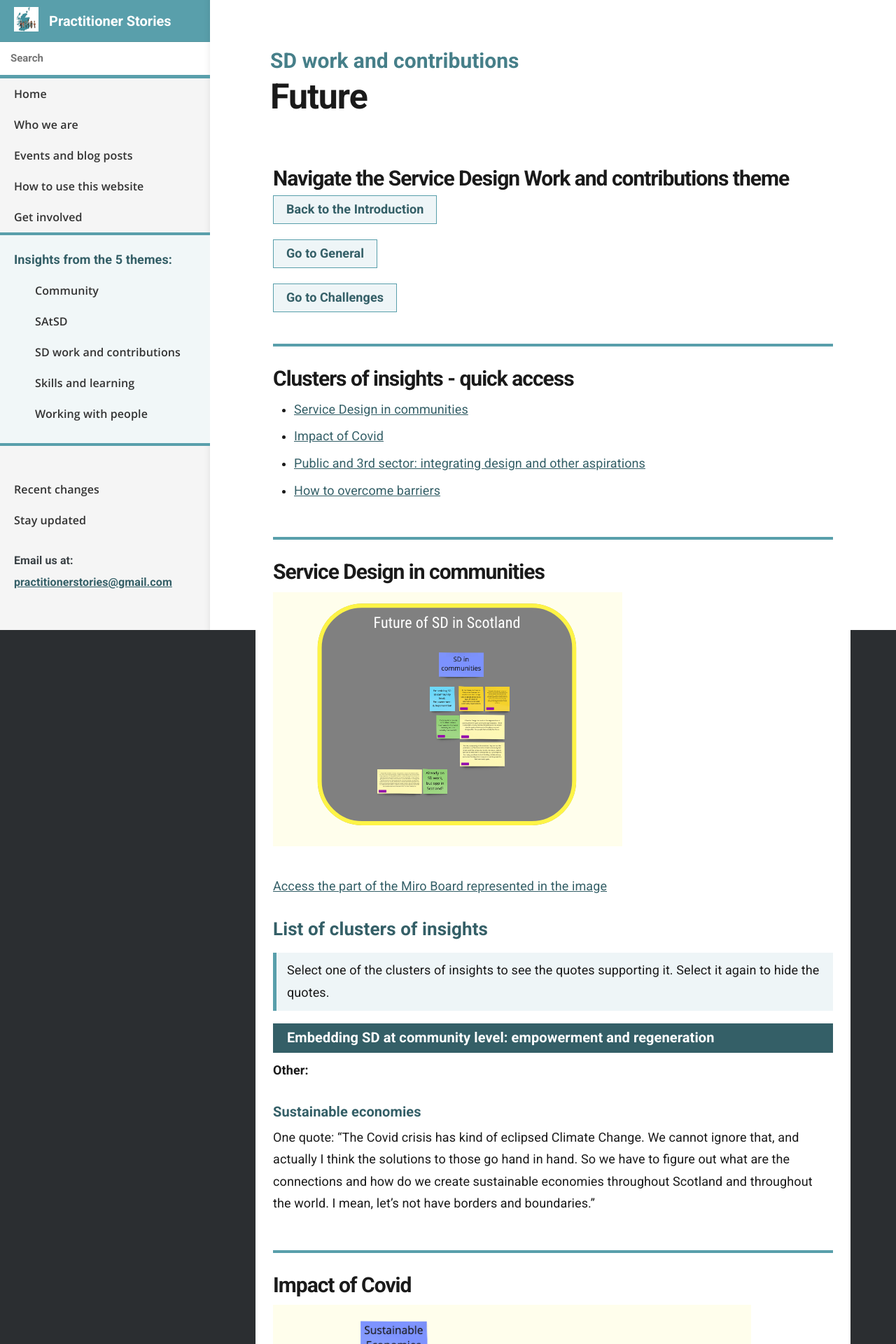
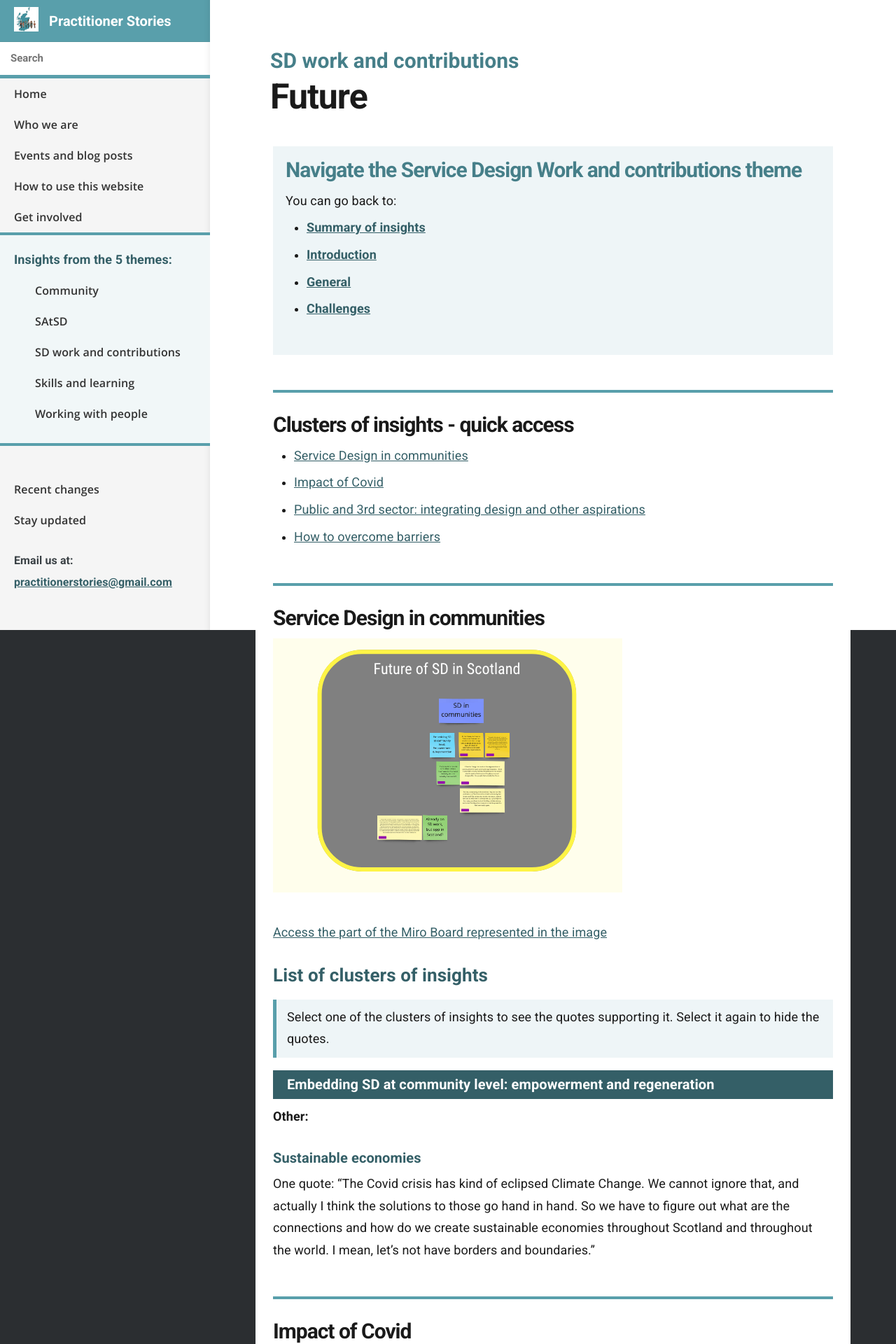
Before and after one commit to stephanie-K/practitioner-stories, a Jekyll site: the page built from _docs/SD-work-contributions/future.md, in a window 1280 px wide. Shown: the top 1920 px of the page at 70% size. Built offline with Jekyll 4.4.1, drawn with Linux system fonts in a browser that asks for light colours.

Commit message:
improve nav on all pages for SD work

```diff
--- a/_docs/SD-work-contributions/future.md
+++ b/_docs/SD-work-contributions/future.md
@@ -4,14 +4,16 @@
 order: 4
 ---
 
-
-<div class="item-nav">
-<h2>Navigate the Service Design Work and contributions theme</h2>
-   <p><span><a href="/practitioner-stories/SD-work-contributions/intro">Back to the Introduction</a></span></p>
-   <p><span><a href="/practitioner-stories/SD-work-contributions/general">Go to General</a></span></p>
-   <p><span><a href="/practitioner-stories/SD-work-contributions/challenges">Go to Challenges</a></span></p>
+<div class="nav-panel">
+   <h2>Navigate the Service Design Work and contributions theme</h2>
+   <p style="margin-bottom: 0">You can go back to:</p>
+   <ul>
+      <li><a href="/practitioner-stories/SD-work-contributions/summary"><strong>Summary of insights</strong></a></li>
+      <li><a href="/practitioner-stories/SD-work-contributions/intro"><strong>Introduction</strong></a></li>
+      <li><a href="/practitioner-stories/SD-work-contributions/general"><strong>General</strong></a></li>
+      <li><a href="/practitioner-stories/SD-work-contributions/challenges"><strong>Challenges</strong></a></li>
+   </ul>
 </div>
-
 
 <h2 class="top-line">Clusters of insights - quick access</h2>
 
--- a/_sass/_layout.scss
+++ b/_sass/_layout.scss
@@ -590,7 +590,7 @@
 	background-color: $brand-colour-light;
 	padding: 1em;
 	h2 {
-		color: $brand-colour;
+		color: #467F89;
 		margin-top:0;
 	}
 }
```
Also changed, not shown: _docs/SD-work-contributions/challenges.md (+10 -5 lines).
